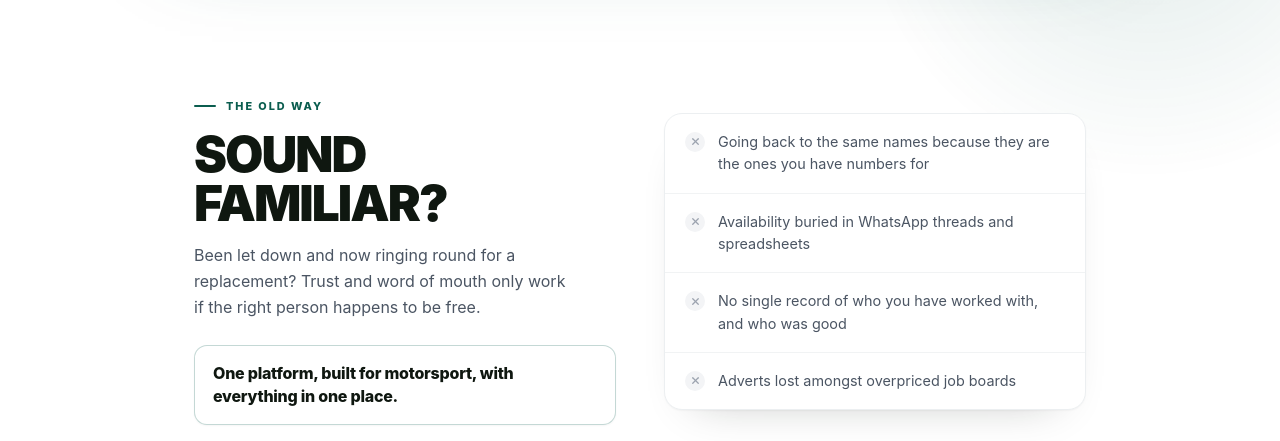
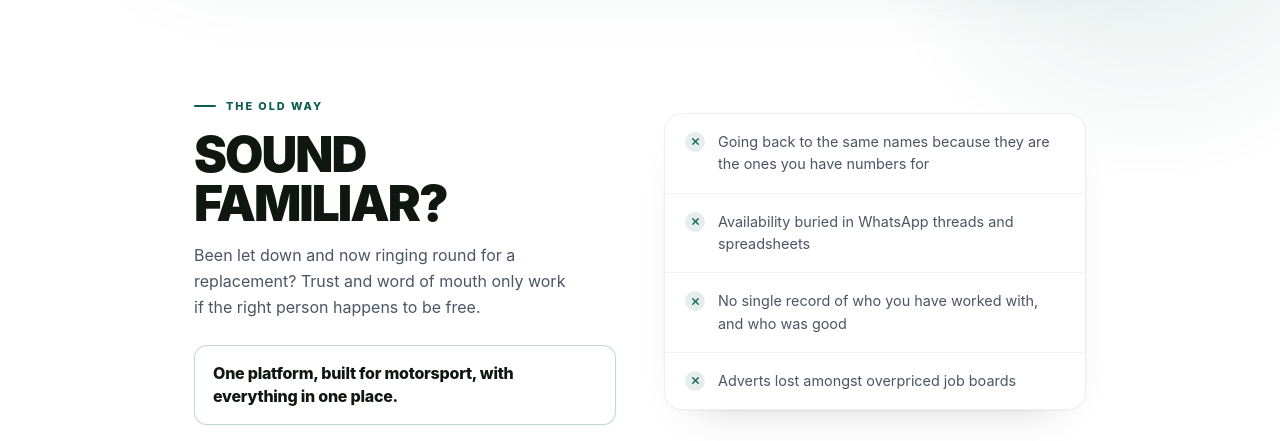
Before and after one commit to motorsportconnector/Launching-Page, a React (Vite) app: page / in a window 1280 px wide. Shown: the part 1780-2221 px from the top of the page. Built offline with nearby package versions, Linux system fonts and the light colour scheme.

Commit message:
Colour problem-list x badges with accent; reword freelancer pain-close text

```diff
--- a/src/EarlyInterestLanding.jsx
+++ b/src/EarlyInterestLanding.jsx
@@ -144,7 +144,7 @@ const CONTENT = {
       "Nowhere to showcase your availability and experience",
       "Old fashioned job boards full of expired listings",
     ],
-    painClose: "One profile, built for motorsport, working for you all season.",
+    painClose: "One profile, tailored to your role in motorsport, helping to widen your network and bring more opportunities throughout the season.",
     pillIcon: User,
     pillLabel: "For freelancers & employees",
     pillText: "Build a profile, stay visible and apply in seconds",
@@ -1192,12 +1192,13 @@ export default function EarlyInterestLanding() {
                     width: 20,
                     height: 20,
                     borderRadius: "50%",
-                    background: "#f3f4f6",
-                    color: "#9ca3af",
+                    background: theme.accentSoft,
+                    color: theme.accent,
                     display: "flex",
                     alignItems: "center",
                     justifyContent: "center",
                     marginTop: 1,
+                    transition: "background 0.3s ease, color 0.3s ease",
                   }}
                 >
                   <X size={11} strokeWidth={2.8} />
```
